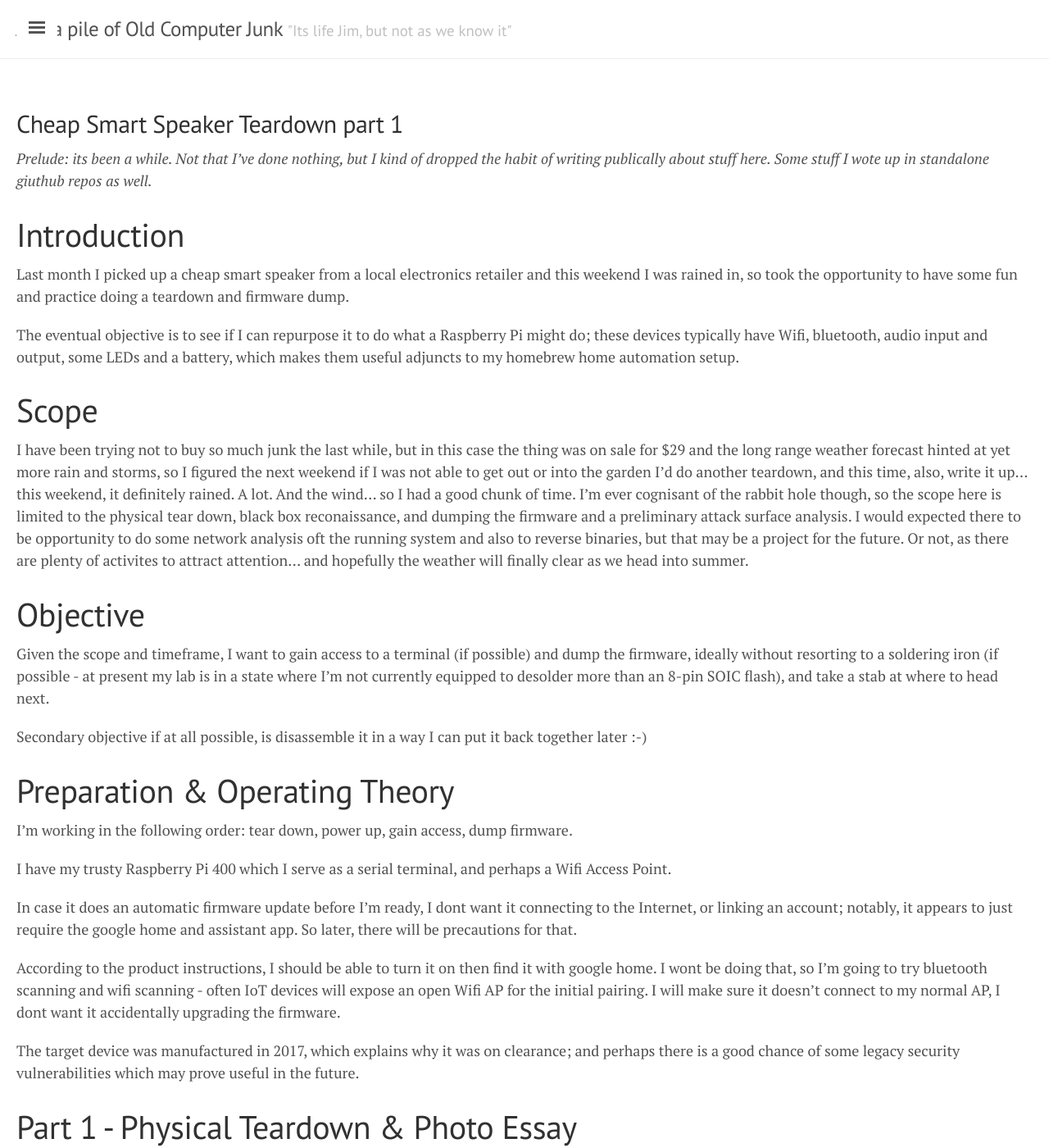
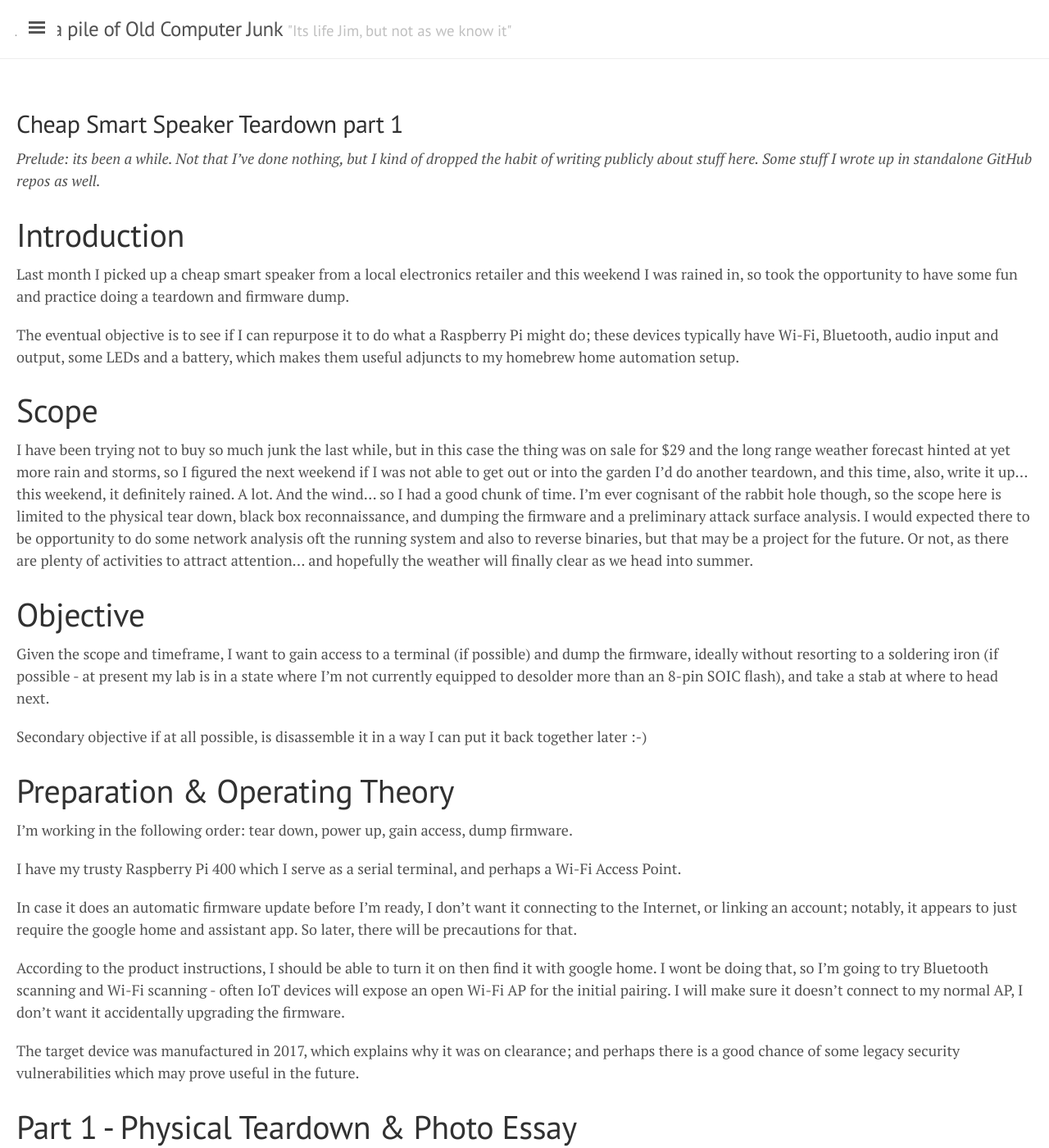
Before and after one commit to oldcomputerjunk/oldcomputerjunk.github.io, a Jekyll site: the page built from _posts/2022-11-12-cheap-smart-speaker-teardown-part1.markdown, in a window 1280 px wide and 1400 px high. Shown: the whole window at 82% size. Built offline with Jekyll 4.4.1, drawn with Linux system fonts in a browser that asks for light colours; some of the changed text lies outside the part shown.

Commit message:
Spelling fixes

```diff
--- a/_posts/2022-11-12-cheap-smart-speaker-teardown-part1.markdown
+++ b/_posts/2022-11-12-cheap-smart-speaker-teardown-part1.markdown
@@ -15,17 +15,17 @@ tags:
 - home-automation
 ---
 
-_Prelude: its been a while. Not that I've done nothing, but I kind of dropped the habit of writing publically about stuff here. Some stuff I wote up in standalone giuthub repos as well._
+_Prelude: its been a while. Not that I've done nothing, but I kind of dropped the habit of writing publicly about stuff here. Some stuff I wrote up in standalone GitHub repos as well._
 
 # Introduction
 
 Last month I picked up a cheap smart speaker from a local electronics retailer and this weekend I was rained in, so took the opportunity to have some fun and practice doing a teardown and firmware dump.
 
-The eventual objective is to see if I can repurpose it to do what a Raspberry Pi might do; these devices typically have Wifi, bluetooth, audio input and output, some LEDs and a battery, which makes them useful adjuncts to my homebrew home automation setup.
+The eventual objective is to see if I can repurpose it to do what a Raspberry Pi might do; these devices typically have Wi-Fi, Bluetooth, audio input and output, some LEDs and a battery, which makes them useful adjuncts to my homebrew home automation setup.
 
 # Scope
 
-I have been trying not to buy so much junk the last while, but in this case the thing was on sale for $29 and the long range weather forecast hinted at yet more rain and storms, so I figured the next weekend if I was not able to get out or into the garden I'd do another teardown, and this time, also, write it up... this weekend, it definitely rained. A lot. And the wind... so I had a good chunk of time. I'm ever cognisant of the rabbit hole though, so the scope here is limited to the physical tear down, black box reconaissance, and dumping the firmware and a preliminary attack surface analysis. I would expected there to be opportunity to do some network analysis oft the running system and also to reverse binaries, but that may be a project for the future. Or not, as there are plenty of activites to attract attention... and hopefully the weather will finally clear as we head into summer.
+I have been trying not to buy so much junk the last while, but in this case the thing was on sale for $29 and the long range weather forecast hinted at yet more rain and storms, so I figured the next weekend if I was not able to get out or into the garden I'd do another teardown, and this time, also, write it up... this weekend, it definitely rained. A lot. And the wind... so I had a good chunk of time. I'm ever cognisant of the rabbit hole though, so the scope here is limited to the physical tear down, black box reconnaissance, and dumping the firmware and a preliminary attack surface analysis. I would expected there to be opportunity to do some network analysis oft the running system and also to reverse binaries, but that may be a project for the future. Or not, as there are plenty of activities to attract attention... and hopefully the weather will finally clear as we head into summer.
 
 # Objective
 
@@ -37,18 +37,18 @@ Secondary objective if at all possible, is disassemble it in a way I can put it
 
 I'm working in the following order: tear down, power up, gain access, dump firmware.
 
-I have my trusty Raspberry Pi 400 which I serve as a serial terminal, and perhaps a Wifi Access Point.
+I have my trusty Raspberry Pi 400 which I serve as a serial terminal, and perhaps a Wi-Fi Access Point.
 
-In case it does an automatic firmware update before I'm ready, I dont want it connecting to the Internet, or linking an account; notably, it appears to just require the google home and assistant app.  So later, there will be precautions for that.
+In case it does an automatic firmware update before I'm ready, I don't want it connecting to the Internet, or linking an account; notably, it appears to just require the google home and assistant app.  So later, there will be precautions for that.
 
 
-According to the product instructions, I should be able to turn it on then find it with google home. I wont be doing that, so I'm going to try bluetooth scanning and wifi scanning - often IoT devices will expose an open Wifi AP for the initial pairing. I will make sure it doesn't connect to my normal AP, I dont want it accidentally upgrading the firmware.
+According to the product instructions, I should be able to turn it on then find it with google home. I wont be doing that, so I'm going to try Bluetooth scanning and Wi-Fi scanning - often IoT devices will expose an open Wi-Fi AP for the initial pairing. I will make sure it doesn't connect to my normal AP, I don't want it accidentally upgrading the firmware.
 
 The target device was manufactured in 2017, which explains why it was on clearance; and perhaps there is a good chance of some legacy security vulnerabilities which may prove useful in the future.
 
 # Part 1 - Physical Teardown & Photo Essay
 
-This looks like a not-completely-rubbish product on the outside, it would not look out of place in a high brand department store rather than the cheap stuff you find at Aldi or Kmart. It supports Home Assistant for issuing commands, and Chrome Cast, and can also operate as a plain old bluetooth speaker. Made in China of course.
+This looks like a not-completely-rubbish product on the outside, it would not look out of place in a high brand department store rather than the cheap stuff you find at Aldi or Kmart. It supports Home Assistant for issuing commands, and Chrome Cast, and can also operate as a plain old Bluetooth speaker. Made in China of course.
 
 This device feels like reasonable quality when you pick it up. It has a strap that feels not-fragile, and the specification claims to be IPX6 for splash resistance. It has a nice weight and looks like it might not completely break the first time you drop it on a concrete floor. There are four buttons for operation, and coloured LEDs. And one assumes, a speaker and microphone(s).
 
@@ -62,7 +62,7 @@ On turning it over, there is one obvious screw cover, so I gently unstuck it. Th
 
 ![Strapping screw](/images/cheap-smart-speaker-teardown-part1/30-strap-screw.png){:height="25%" width="25%"}
 
-However, that screw only seems to connect the strap, and also it is free-wheeling after I loosten it. Given the moisture-resistant nature of the device, I dont think that one actually opens it anyway. I confirmed my suspicions this was a red herring, when I started playing at the edge of the circular padding on the base of the device, which turned out to also be a fat sticker. I peeled that off and exposed four more screws. Also a hole with a clear sticker, which I'll get back to later.
+However, that screw only seems to connect the strap, and also it is free-wheeling after I loosen it. Given the moisture-resistant nature of the device, I don't think that one actually opens it anyway. I confirmed my suspicions this was a red herring, when I started playing at the edge of the circular padding on the base of the device, which turned out to also be a fat sticker. I peeled that off and exposed four more screws. Also a hole with a clear sticker, which I'll get back to later.
 
 ![Sticker covering the screws](/images/cheap-smart-speaker-teardown-part1/40-screw-cover.png){:height="50%" width="50%"}
 
@@ -74,9 +74,9 @@ There is a speaker, which actually looks (and later, felt) quite good quality. T
 
 ![Inside the top view](/images/cheap-smart-speaker-teardown-part1/55-inside-top.png){:height="50%" width="50%"}
 
-I was then able to separate the enclosure halves. A wireless antenna (I'm assuming, Wifi) was attached with a sticky flex PCB antenna to the base, with a hot glue glob holding the U.FL connector to the PCB. The speaker was screwed to the top. The battery is an 18650, 3.7volt 2600mAh. The inner container it was in has a rubber seal, presumably for IPX6 protection. There is a flex cable to  small PCB somehow entrapped in the base, which has a micro-USB connector for recharging.
+I was then able to separate the enclosure halves. A wireless antenna (I'm assuming, Wi-Fi) was attached with a sticky flex PCB antenna to the base, with a hot glue glob holding the U.FL connector to the PCB. The speaker was screwed to the top. The battery is an 18650, 3.7volt 2600mAh. The inner container it was in has a rubber seal, presumably for IPX6 protection. There is a flex cable to  small PCB somehow entrapped in the base, which has a micro-USB connector for recharging.
 
-The main PCB has a metal can over something, either the main processor chip, and/or the wifi+bluetooth circuitry.
+The main PCB has a metal can over something, either the main processor chip, and/or the Wi-Fi+Bluetooth circuitry.
 
 ![The enclosure split into halves](/images/cheap-smart-speaker-teardown-part1/60-enclosure.png){:height="50%" width="50%"}
 
@@ -88,15 +88,15 @@ At this point I took photos of all the IC's on the PCB so I can try and identify
 
 ![Antenna](/images/cheap-smart-speaker-teardown-part1/70-ics.png){:height="100%" width="100%"}
 
-To get to the back, I had to be a bit careful - there were no screws, but I could see plastic lugs, and also the structure the enclosure screws connected also comes through the PCB. There are also two flex-connectors connecting the PCB to the base. I realised that there was some kind of rubber stuff or maybe tape, making the structures a very snug fit. I carefully cut this away, and then after disconnecting the two flex connectors, very carefull and slowly rocked the PCB until it finally came up over. The last thing I wanted to do was crack something!
+To get to the back, I had to be a bit careful - there were no screws, but I could see plastic lugs, and also the structure the enclosure screws connected also comes through the PCB. There are also two flex-connectors connecting the PCB to the base. I realised that there was some kind of rubber stuff or maybe tape, making the structures a very snug fit. I carefully cut this away, and then after disconnecting the two flex connectors, very carefully and slowly rocked the PCB until it finally came up over. The last thing I wanted to do was crack something!
 
 The lid has lighting duct, for LED display, and two microphones, to which the flex cables connect. There are four buttons on the PCB bottom, and a plethora of test points, which bodes well.
 
 ![PCB underside](/images/cheap-smart-speaker-teardown-part1/75-pcb-bottom.png){:height="50%" width="50%"}
 
-Now I started looking for possible methods to access the system. There is that unused connector, it is only labelled with test points but it could be some kind of JTAG or SWD port, or something totally unrelated, or maybe even a USB port. But the holy grail is a serial port. Thankfully I had an easier-ish job, as there was a UART label. Only problem: no PCB points or connectors near the label!
+Now I started looking for possible methods to access the system. There is that unused connector, it is only labelled with test points but it could be some kind of JTAG or SWD port, or something totally unrelated, or maybe even a USB port. But the holy grail is a serial port. Thankfully it turned out that I had an easier job, as there was a UART label. Only problem: no PCB points or connectors near the label!
 
-![Uart Label](/images/cheap-smart-speaker-teardown-part1/80-uart-label.png){:height="50%" width="50%"}
+![UART Label](/images/cheap-smart-speaker-teardown-part1/80-uart-label.png){:height="50%" width="50%"}
 
 In part 3 we'll look at where the serial port was.
 
@@ -116,7 +116,7 @@ There are also test points on the USB power PCB which could be useful in the fut
 
 ![USB Power PCB](/images/cheap-smart-speaker-teardown-part1/77-usb-pcb.png){:height="25%" width="25%"}
 
-This is the end of the hardware teardown. Later we will undertake passive reconnaisance, locate the serial port and identify the makeup of the firmware.
+This is the end of the hardware teardown. Later we will undertake passive reconnaissance, locate the serial port and identify the makeup of the firmware.
 
 ---
 
```
Also changed, not shown: other parts of _posts/2022-11-12-cheap-smart-speaker-teardown-part1.markdown (+1 -1 lines).
